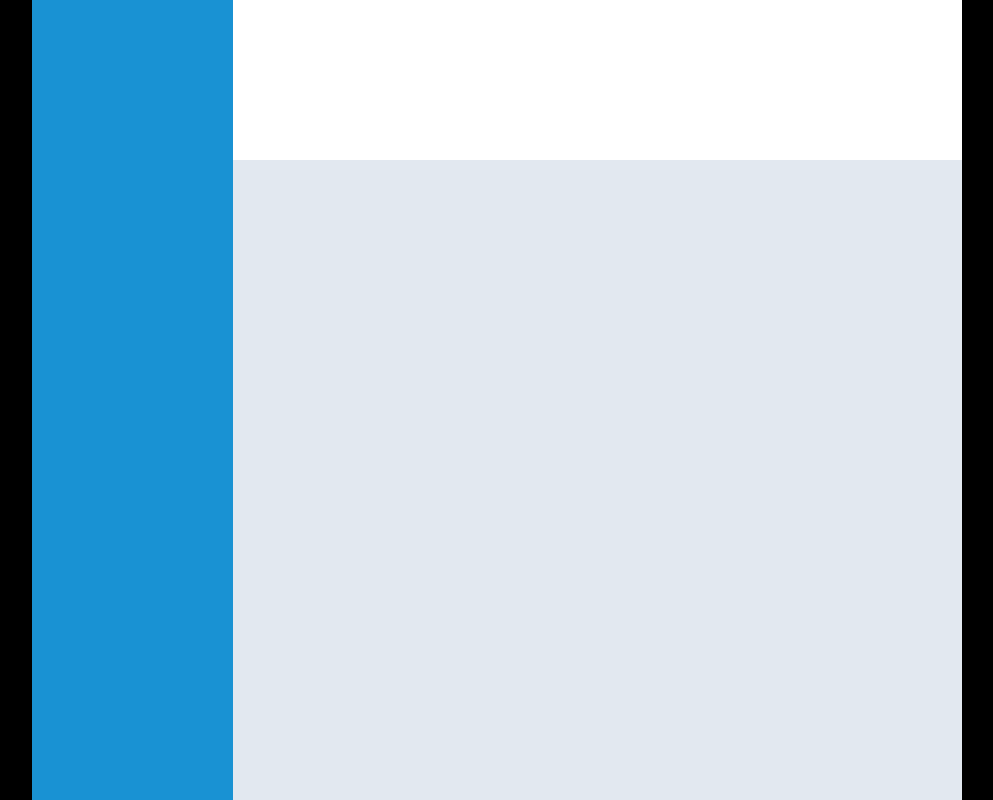
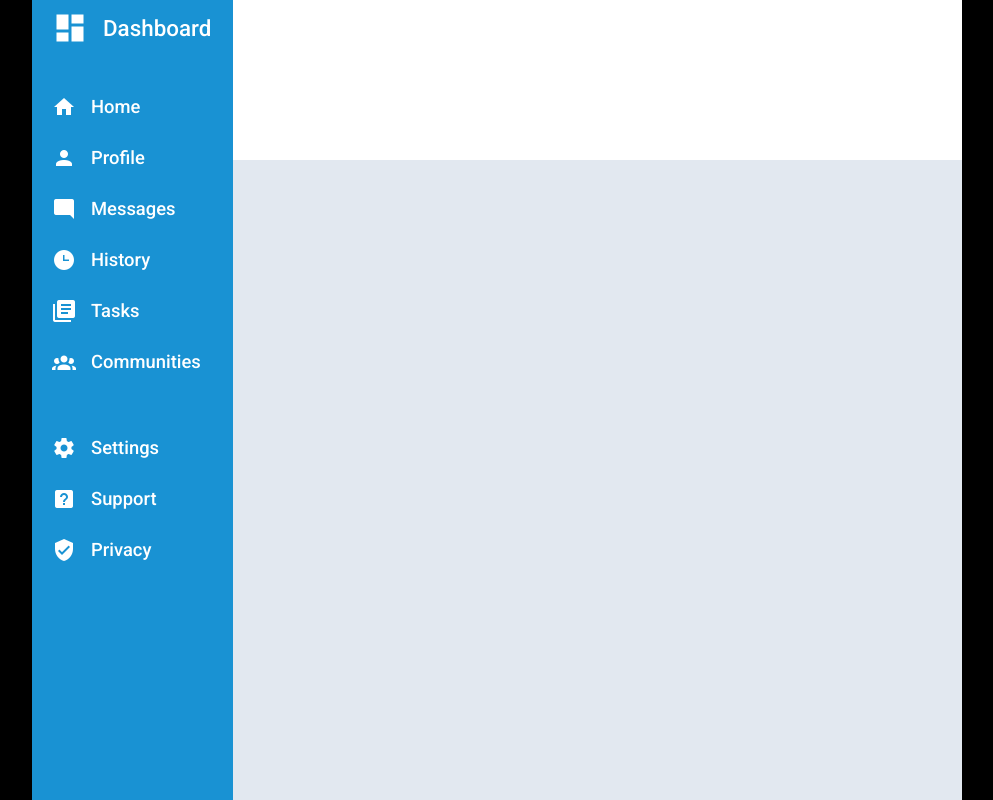
Before and after one commit to jjfowler7/Admin-Dashboard, a plain HTML site: page index.html in a window 1280 px wide. Shown: the whole page, without its empty margins (143-1136 px from the left). Drawn offline with Linux system fonts and the light colour scheme.

Commit message:
Add side menu options with logos

```diff
--- a/index.html
+++ b/index.html
@@ -13,7 +13,16 @@
 <body>
     <div id="wrapper">
         <div class="side-menu">
-
+            <div class="logo"><img src="./media/view-dashboard.png" alt="" ><p>Dashboard</p></div>
+            <div class="menu-options"><img src="./media/home.png" alt=""><p>Home</p></div>
+            <div class="menu-options"><img src="./media/account.png" alt=""><p>Profile</p></div>
+            <div class="menu-options"><img src="./media/message-reply.png" alt=""><p>Messages</p></div>
+            <div class="menu-options"><img src="./media/clock-time-three.png" alt=""><p>History</p></div>
+            <div class="menu-options"><img src="./media/text-box-multiple.png" alt=""><p>Tasks</p></div>
+            <div class="menu-options"><img src="./media/account-group.png" alt=""><p>Communities</p></div>
+            <div class="helper-option"><img src="./media/cog.png" alt=""><p>Settings</p></div>
+            <div class="helper-option"><img src="./media/help-box.png" alt=""><p>Support</p></div>
+            <div class="helper-option"><img src="./media/shield-check.png" alt=""><p>Privacy</p></div>
         </div>
         <div class="top-menu">
 
--- a/styles.css
+++ b/styles.css
@@ -1,4 +1,9 @@
-:root {}
+@import url('https://fonts.googleapis.com/css2?family=Roboto:ital,wght@0,100;0,400;0,500;0,900;1,700&display=swap');
+
+:root {
+    --menu-font: Roboto;
+    --menu-text: white;
+}
 
 body, html {
     background-color: black;
@@ -23,9 +28,43 @@ body, html {
 }
 
 .side-menu {
+    display: flex;
+    flex-direction: column;
     background-color: #1992d3;
+    color: var(--menu-text);
+    font-family: var(--menu-font);
+    font-weight: 500;
+    font:medium;
+    font-size: 1.15rem;
     grid-column: 1;
     grid-row: span 2;
+    padding-left: 20px;
+
+}
+
+.logo, .menu-options, .helper-option{
+    display: flex;
+}
+
+.logo{
+    font-size: 1.4rem;
+}
+
+img{
+    align-self: center;
+}
+
+p{
+    margin: 15px;
+
+}
+
+.side-menu > :nth-child(8){
+    margin-top: 35px;
+}
+
+.logo{
+    margin-bottom: 25px;
 }
 
 .body {
```
Also changed, not shown: media/account-group.png (added), media/account.png (added), media/card-account-details-outline.png (added), media/clock-time-three.png (added), media/cog.png (added), media/help-box.png (added), media/home.png (added), media/message-reply.png (added), media/shield-check.png (added), media/text-box-multiple.png (added), media/view-dashboard.png (added), 2 other files.
